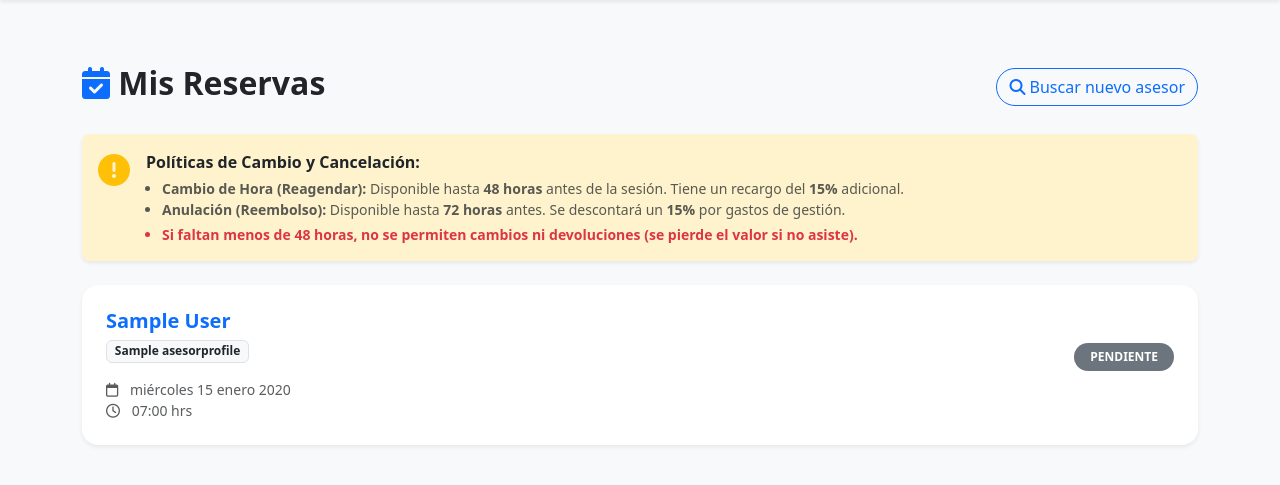
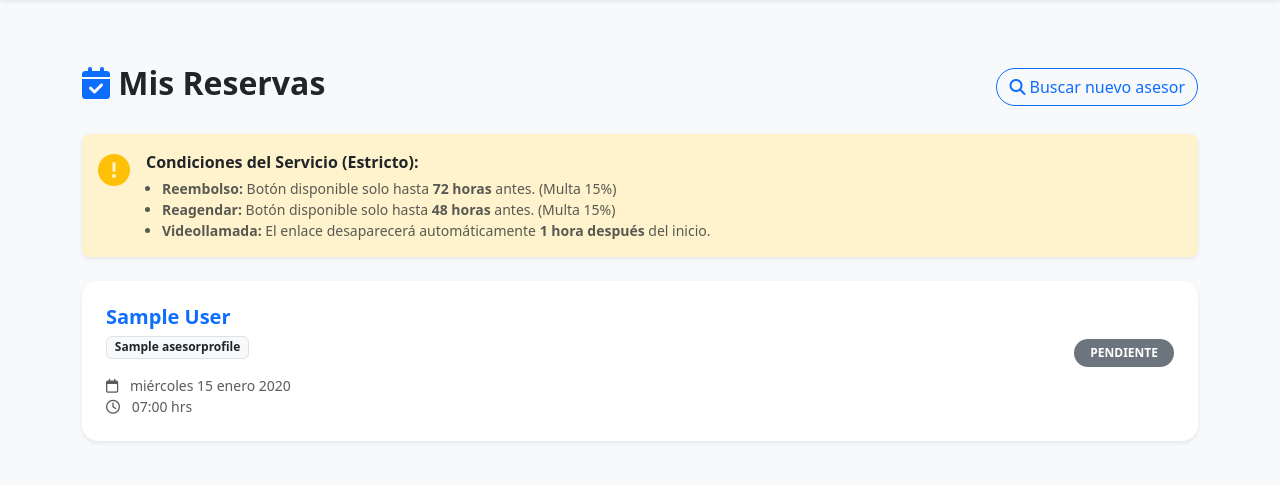
Before and after one commit to DarbyBenjab/marketplace-asesorias, a Django app: page /mis-reservas/ in a window 1280 px wide. Shown: the part 56-541 px from the top of the page. Run offline with Django 5.2, Linux system fonts and the light colour scheme; a user stored in the database is signed in; tables that the repository leaves empty hold one stand-in row (values such as "Sample post").

Commit message:
Fix Error 500 Mis Reservas y Reglas estrictas de botones (72h/48h/1h)

```diff
--- a/core/templates/core/mis_reservas.html
+++ b/core/templates/core/mis_reservas.html
@@ -14,11 +14,11 @@
         <div class="d-flex">
             <i class="fa-solid fa-circle-exclamation fa-2x me-3 mt-1 text-warning"></i>
             <div>
-                <strong class="text-dark">Políticas de Cambio y Cancelación:</strong>
+                <strong class="text-dark">Condiciones del Servicio (Estricto):</strong>
                 <ul class="mb-0 ps-3 small mt-1 text-muted">
-                    <li><strong>Cambio de Hora (Reagendar):</strong> Disponible hasta <strong>48 horas</strong> antes de la sesión. Tiene un recargo del <strong>15%</strong> adicional.</li>
-                    <li><strong>Anulación (Reembolso):</strong> Disponible hasta <strong>72 horas</strong> antes. Se descontará un <strong>15%</strong> por gastos de gestión.</li>
-                    <li class="text-danger fw-bold mt-1">Si faltan menos de 48 horas, no se permiten cambios ni devoluciones (se pierde el valor si no asiste).</li>
+                    <li><strong>Reembolso:</strong> Botón disponible solo hasta <strong>72 horas</strong> antes. (Multa 15%)</li>
+                    <li><strong>Reagendar:</strong> Botón disponible solo hasta <strong>48 horas</strong> antes. (Multa 15%)</li>
+                    <li><strong>Videollamada:</strong> El enlace desaparecerá automáticamente <strong>1 hora después</strong> del inicio.</li>
                 </ul>
             </div>
         </div>
@@ -47,14 +47,14 @@
                                 <span class="badge bg-success px-3 py-2 rounded-pill">CONFIRMADA</span>
                             {% elif cita.status == 'CANCELADA' %}
                                 <span class="badge bg-danger px-3 py-2 rounded-pill">CANCELADA</span>
-                            {% elif cita.status == 'POR_PAGAR' %}
-                                <span class="badge bg-warning text-dark px-3 py-2 rounded-pill">PAGO PENDIENTE</span>
+                            {% elif cita.status == 'REEMBOLSADO' %}
+                                <span class="badge bg-dark px-3 py-2 rounded-pill">REEMBOLSADO</span>
                             {% else %}
                                 <span class="badge bg-secondary px-3 py-2 rounded-pill">{{ cita.status }}</span>
                             {% endif %}
 
                             {% if cita.estado_solicitud == 'PENDIENTE' %}
-                                <span class="badge bg-info text-dark ms-2">🔄 Cambio Solicitado</span>
+                                <span class="badge bg-info text-dark ms-2">🔄 Solicitud Enviada</span>
                             {% endif %}
                         </div>
 
@@ -67,22 +67,25 @@
                             {% endif %}
 
                             {% if cita.puede_cambiar and cita.estado_solicitud == 'NINGUNA' %}
-                                <button type="button" class="btn btn-outline-dark" data-bs-toggle="modal" data-bs-target="#modalCambio{{ cita.id }}">
-                                    <i class="fa-solid fa-clock-rotate-left me-1"></i> Solicitud Cambio de Hora
+                                <button type="button" class="btn btn-dark" data-bs-toggle="modal" data-bs-target="#modalCambio{{ cita.id }}">
+                                    <i class="fa-solid fa-clock-rotate-left me-1"></i> Reagendar Hora
                                 </button>
                             {% endif %}
 
-                            {% if cita.puede_reembolsar and cita.estado_reclamo == 'NINGUNO' %}
+                            {% if cita.puede_reembolsar and cita.estado_reclamo == 'SIN_RECLAMO' %}
                                 <a href="{% url 'solicitar_reembolso' cita.id %}" class="btn btn-outline-danger">
-                                    <i class="fa-solid fa-circle-exclamation me-1"></i> Solicitar Reembolso
+                                    <i class="fa-solid fa-hand-holding-dollar me-1"></i> Solicitar Reembolso
                                 </a>
                             {% endif %}
-
                         </div>
 
-                        {% if not cita.puede_cambiar and cita.status == 'CONFIRMADA' and cita.horas_restantes > 0 and cita.horas_restantes < 48 %}
+                        {% if not cita.puede_cambiar and not cita.mostrar_video and cita.status == 'CONFIRMADA' and cita.horas_restantes < 0 %}
+                            <small class="text-muted d-block mt-2">
+                                <i class="fa-solid fa-check-double"></i> Cita finalizada.
+                            </small>
+                        {% elif not cita.puede_cambiar and cita.status == 'CONFIRMADA' and cita.horas_restantes > 0 and cita.horas_restantes < 48 %}
                             <small class="text-danger d-block mt-2 fw-bold">
-                                <i class="fa-solid fa-lock"></i> Menos de 48h: Ya no se permiten cambios ni devoluciones.
+                                <i class="fa-solid fa-lock"></i> Menos de 48h: Plazo de cambios cerrado.
                             </small>
                         {% endif %}
 
@@ -97,32 +100,26 @@
                     <form action="{% url 'solicitar_cambio_hora' cita.id %}" method="POST">
                         {% csrf_token %}
                         <div class="modal-header bg-dark text-white">
-                            <h5 class="modal-title fs-6">Solicitud de Cambio de Hora</h5>
+                            <h5 class="modal-title fs-6">Solicitud de Cambio</h5>
                             <button type="button" class="btn-close btn-close-white" data-bs-dismiss="modal"></button>
                         </div>
                         <div class="modal-body">
-                            <div class="alert alert-info small">
-                                <strong>Nota:</strong> Esta solicitud debe ser aprobada por el administrador/asesor.
-                                <br>Si se aprueba, se te enviará un enlace para elegir la nueva fecha y pagar la <strong>multa del 15%</strong>.
-                            </div>
-                            <div class="mb-3">
-                                <label class="form-label fw-bold">Motivo del cambio:</label>
-                                <textarea name="motivo_cambio" class="form-control" rows="3" required placeholder="Ej: Tengo una urgencia médica..."></textarea>
-                            </div>
+                            <p class="small">Se aplicará una <strong>multa del 15%</strong> por gestión.</p>
+                            <label class="form-label fw-bold">Motivo:</label>
+                            <textarea name="motivo_cambio" class="form-control" rows="3" required></textarea>
                         </div>
                         <div class="modal-footer">
                             <button type="button" class="btn btn-secondary" data-bs-dismiss="modal">Cancelar</button>
-                            <button type="submit" class="btn btn-primary fw-bold">Enviar Solicitud</button>
+                            <button type="submit" class="btn btn-primary">Enviar</button>
                         </div>
                     </form>
                 </div>
             </div>
         </div>
+        {% endfor %}
 
-        {% endfor %}
     {% else %}
         <div class="text-center py-5">
-            <i class="fa-regular fa-calendar-xmark fa-3x text-muted mb-3 opacity-25"></i>
             <p class="text-muted">No tienes reservas activas.</p>
         </div>
     {% endif %}
--- a/core/views.py
+++ b/core/views.py
@@ -289,29 +289,39 @@ def pago_exitoso(request, reserva_id):
 
 @login_required
 def mis_reservas(request):
-    # Traemos las reservas ordenadas
+    # Traer reservas
     reservas = Appointment.objects.filter(client=request.user).order_by('-start_datetime')
 
     ahora = timezone.now()
 
-    # --- LÓGICA DE NEGOCIO EN TIEMPO REAL ---
     for cita in reservas:
-        # 1. Calcular tiempo restante
-        diferencia = cita.start_datetime - ahora
-        horas_restantes = diferencia.total_seconds() / 3600
+        # --- 1. CÁLCULO DE TIEMPO RESTANTE (SEGURIDAD PARA ERROR 500) ---
+        if cita.start_datetime:
+            # Calculamos la diferencia
+            diferencia = cita.start_datetime - ahora
+            # Convertimos a horas (puede ser negativo si ya pasó)
+            horas_restantes = diferencia.total_seconds() / 3600
+        else:
+            horas_restantes = -1 # Si no hay fecha, asumimos que ya pasó
 
-        # 2. Lógica de Video (Se oculta 1 hora después de iniciar)
-        tiempo_limite_video = cita.start_datetime + timedelta(hours=1)
-        # Mostrar solo si es CONFIRMADA y estamos dentro del rango permitido
-        cita.mostrar_video = ahora <= tiempo_limite_video and cita.status == 'CONFIRMADA'
+        # --- 2. REGLA DE VIDEOLLAMADA (AUDIO JEFE) ---
+        # El botón debe desaparecer 1 hora después del inicio.
+        # Lo mostramos desde 15 min antes hasta 60 min después del inicio.
+        inicio_video = cita.start_datetime - timedelta(minutes=15)
+        fin_video = cita.start_datetime + timedelta(hours=1)
 
-        # 3. Lógica de Reembolso (72 horas antes)
-        cita.puede_reembolsar = horas_restantes > 72 and cita.status == 'CONFIRMADA'
+        # Lógica: ¿Estamos dentro del rango Y la cita está confirmada?
+        cita.mostrar_video = (inicio_video <= ahora <= fin_video) and (cita.status == 'CONFIRMADA')
 
-        # 4. Lógica de Cambio de Hora (48 horas antes)
-        cita.puede_cambiar = horas_restantes > 48 and cita.status == 'CONFIRMADA'
+        # --- 3. REGLA DE REAGENDAR / CAMBIO DE HORA (48 HORAS) ---
+        # Desaparece si quedan menos de 48 horas
+        cita.puede_cambiar = (horas_restantes >= 48) and (cita.status == 'CONFIRMADA')
 
-        # Guardamos las horas para usarlas en el HTML si queremos
+        # --- 4. REGLA DE REEMBOLSO / ANULACIÓN (72 HORAS) ---
+        # Desaparece si quedan menos de 72 horas
+        cita.puede_reembolsar = (horas_restantes >= 72) and (cita.status == 'CONFIRMADA')
+
+        # Guardamos el dato por si queremos mostrar cuánto falta (opcional)
         cita.horas_restantes = horas_restantes
 
     return render(request, 'core/mis_reservas.html', {'reservas': reservas})
```
